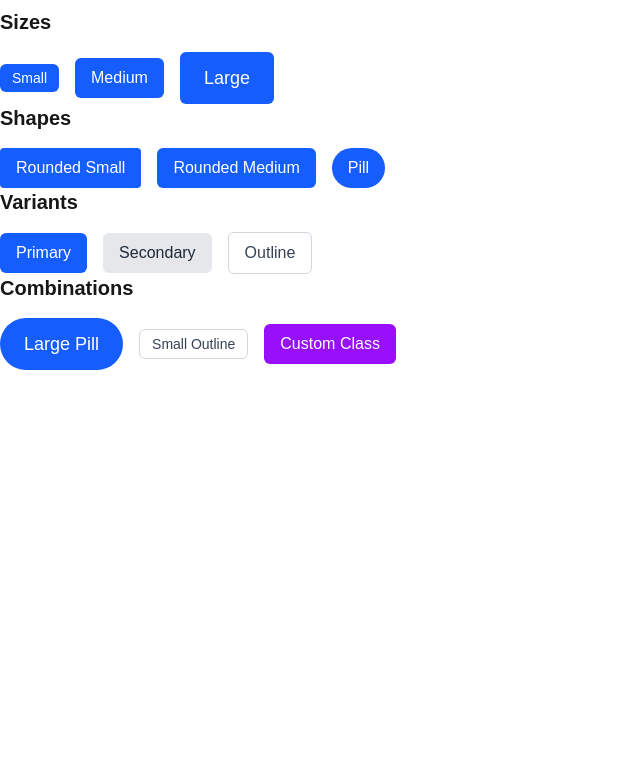
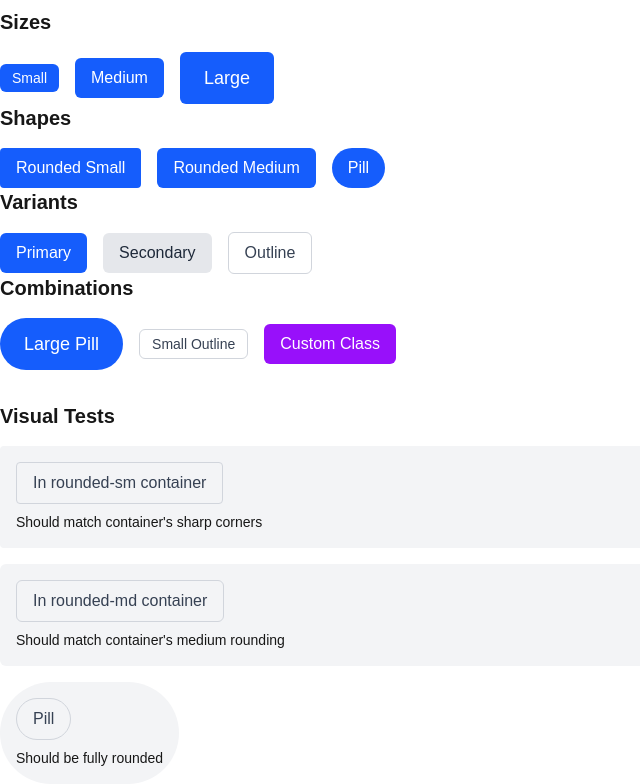
Before and after one commit to ron199807/alx-project-0x00-setup, a Next.js app in the folder alx-project-0x00/: page /landing in a window 1280 px wide. Shown: the part 442-1226 px from the top of the page, without its empty margins (0-640 px from the left). Before the commit the page ends 812 px from the top, so only its background shows below. Built offline with nearby package versions, Linux system fonts and the light colour scheme.

Commit message:
added visual test to the buttons

```diff
--- a/alx-project-0x00/pages/landing.tsx
+++ b/alx-project-0x00/pages/landing.tsx
@@ -47,6 +47,26 @@ const Landing: React.FC = () => {
             />
           </div>
         </section>
+
+                <section className="pt-8">
+          <h2 className="text-xl font-semibold mb-4">Visual Tests</h2>
+          <div className="space-y-4">
+            <div className="p-4 bg-gray-100 rounded-sm">
+              <Button title="In rounded-sm container" shape="sm" variant="outline" styles="" />
+              <p className="mt-2 text-sm">Should match container's sharp corners</p>
+            </div>
+
+            <div className="p-4 bg-gray-100 rounded-md">
+              <Button title="In rounded-md container" shape="md" variant="outline" styles="" />
+              <p className="mt-2 text-sm">Should match container's medium rounding</p>
+            </div>
+
+            <div className="p-4 bg-gray-100 rounded-full w-fit">
+              <Button title="Pill" shape="full" variant="outline" styles="" />
+              <p className="mt-2 text-sm">Should be fully rounded</p>
+            </div>
+          </div>
+        </section>
         </div>
 
 
```
